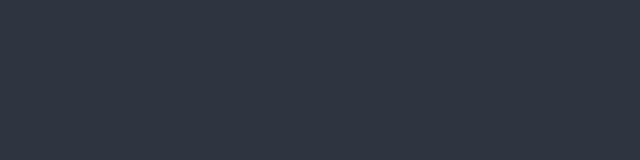
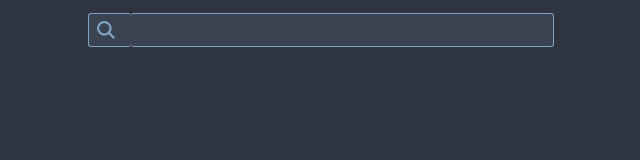
Before and after one commit to Findoss/New-tab-bookmarks, a browser extension: page source/index.html in a window 1280 px wide. Shown: the whole page, without its empty margins (319-959 px from the left). Drawn offline with Linux system fonts and the light colour scheme; files whose address does not match are found by name.

Commit message:
move src files

```diff
--- /dev/null
+++ b/source/index.css
@@ -0,0 +1,187 @@
+:root {
+  --nord0: #2e3440;
+  --nord1: #3b4252;
+  --nord2: #434c5e;
+  --nord3: #4c566a;
+  --nord4: #d8dee9;
+  --nord5: #e5e9f0;
+  --nord6: #eceff4;
+  --nord7: #8fbcbb;
+  --nord8: #88c0d0;
+  --nord9: #81a1c1;
+  --nord10: #5e81ac;
+  --nord11: #bf616a;
+  --nord12: #d08770;
+  --nord13: #ebcb8b;
+  --nord14: #a3be8c;
+  --nord15: #b48ead;
+}
+
+::-webkit-scrollbar {
+  width: 10px;
+  background-color: var(--nord1);
+}
+
+::-webkit-scrollbar-thumb {
+  background: var(--nord3);
+}
+
+::-webkit-scrollbar-thumb:window-inactive {
+  background: var(--nord3);
+}
+
+body {
+  padding: 0;
+  margin: 0;
+  background-color: var(--nord0);
+  font-family: "Iosevka", Arial, Helvetica, sans-serif;
+}
+
+a {
+  display: block;
+  margin-left: -9px;
+  padding: 3px 8px;
+  white-space: nowrap;
+  color: var(--nord6);
+  text-decoration: none;
+}
+
+a:hover {
+  background-color: var(--nord4);
+  color: var(--nord0);
+}
+
+ul {
+  list-style: none;
+  color: var(--nord6);
+  padding-left: 20px;
+}
+
+h2 {
+  padding: 0;
+  margin: 0;
+  margin-top: 8px;
+}
+
+.form-search {
+  display: flex;
+  position: fixed;
+  top: 0;
+  width: 100%;
+  height: 60px;
+  justify-content: center;
+  align-items: center;
+  background-color: var(--nord0);
+  z-index: 9;
+}
+
+.icon-search {
+  width: 32px;
+  height: 32px;
+  padding-right: 10px;
+  border-left: 1px solid var(--nord3);
+  border-top: 1px solid var(--nord3);
+  border-bottom: 1px solid var(--nord3);
+  border-right: 0px solid var(--nord3);
+  border-radius: 3px;
+  background-color: var(--nord1);
+  background-size: 18px;
+  background-position: 8px center;
+  background-repeat: no-repeat;
+  background-image: url(./images/search.svg);
+  order: 1;
+}
+
+.input-search {
+  width: 33%;
+  height: 32px;
+  padding: 0;
+  color: var(--nord6);
+  outline: none;
+  text-align: center;
+  background-color: var(--nord1);
+  border-left: 0px solid var(--nord3);
+  border-top: 1px solid var(--nord3);
+  border-bottom: 1px solid var(--nord3);
+  border-right: 1px solid var(--nord3);
+  border-radius: 3px;
+  font-size: 20px;
+  font-family: "Iosevka", Arial, Helvetica, sans-serif;
+  order: 2;
+}
+
+.input-search:focus {
+  border-top: 1px solid var(--nord9);
+  border-bottom: 1px solid var(--nord9);
+  border-right: 1px solid var(--nord9);
+}
+
+.input-search:focus + .icon-search {
+  border-left: 1px solid var(--nord9);
+  border-top: 1px solid var(--nord9);
+  border-bottom: 1px solid var(--nord9);
+}
+
+#bookmarks {
+  display: flex;
+  justify-content: center;
+  align-items: start;
+  align-content: start;
+  flex-wrap: wrap;
+  margin-top: 60px;
+  width: calc(100% - 20px);
+  height: calc(100vh - 100px);
+}
+
+#bookmarks > ul {
+  width: 230px;
+  height: 350px;
+  margin: 6px;
+  border: 1px solid var(--nord3);
+  border-radius: 3px;
+  background-color: var(--nord1);
+  overflow-x: hidden;
+  overflow-y: auto;
+}
+
+#bookmarks ul li {
+  position: relative;
+}
+
+#bookmarks ul li .folder {
+  font-size: 12pt;
+  font-weight: normal;
+  margin-left: -9px;
+  padding-left: 18px;
+  white-space: nowrap;
+  cursor: pointer;
+}
+
+.folder {
+  background-image: url(./images/folder-opened.svg);
+  background-repeat: no-repeat;
+  background-position: left center;
+  background-size: 14px;
+}
+
+
+.hide .folder {
+  background-image: url(./images/folder.svg);
+}
+
+.hide li:not(:first-child) {
+  display: none;
+}
+
+.options {
+  position: absolute;
+  right: 0;
+  top: 0;
+  height: 20px;
+  width: 20px;
+  background-image: url(./images/options.svg);
+  background-repeat: no-repeat;
+  background-position: left center;
+  background-size: 18px;
+  cursor: pointer;
+}
--- a/source/new_tab/index.html
+++ b/source/index.html
@@ -6,6 +6,10 @@
     <script src="index.js"></script>
   </head>
   <body>
+    <form action="#" class="form-search">
+      <input class="input-search" type="text" id="search" autofocus />
+      <span class="icon-search"></span>
+    </form>
     <ul id="bookmarks"></ul>
   </body>
 </html>
--- a/source/new_tab/index.css
+++ /dev/null
@@ -1,101 +0,0 @@
-:root {
-  --nord-1: #292e38;
-  --nord0: #2e3440;
-  --nord1: #3b4252;
-  --nord2: #434c5e;
-  --nord3: #4c566a;
-  --nord4: #d8dee9;
-  --nord5: #e5e9f0;
-  --nord6: #eceff4;
-  --nord7: #8fbcbb;
-  --nord8: #88c0d0;
-  --nord9: #81a1c1;
-  --nord10: #5e81ac;
-  --nord11: #bf616a;
-  --nord12: #d08770;
-  --nord13: #ebcb8b;
-  --nord14: #a3be8c;
-  --nord15: #b48ead;
-}
-
-::-webkit-scrollbar {
-  width: 10px;
-  background-color: var(--nord-1);
-}
-
-::-webkit-scrollbar-thumb {
-  background: var(--nord3);
-}
-
-::-webkit-scrollbar-thumb:window-inactive {
-  background: var(--nord3);
-}
-
-* {
-  margin: 0px;
-  padding: 0px;
-  outline: none;
-  box-sizing: border-box;
-}
-
-body {
-  margin: 0px auto;
-  background-color: var(--nord0);
-  color: var(--nord6);
-}
-
-a {
-  display: block;
-  margin-left: -9px;
-  padding: 3px 8px;
-  white-space: nowrap;
-  color: var(--nord6);
-  text-decoration: none;
-}
-
-a:hover {
-  background-color: var(--nord4);
-  color: var(--nord0);
-}
-
-img {
-  margin-bottom: -3px;
-  padding-right: 3px;
-}
-
-#bookmarks ul {
-  margin-left: 25px;
-  list-style: none;
-}
-
-#bookmarks > ul {
-  display: inline-block;
-  width: 300px;
-  height: 400px;
-  overflow-x: hidden;
-  overflow-y: auto;
-  margin: 4px 5px;
-  padding: 3px 5px 0px 16px;
-  border: 1px solid var(--nord3);
-  cursor: pointer;
-}
-
-#bookmarks ul li h2 {
-  font-size: 12pt;
-  font-weight: normal;
-  margin-left: -9px;
-  padding-left: 18px;
-  white-space: nowrap;
-  background-image: url(../images/folder.svg);
-  background-repeat: no-repeat;
-  background-position: left center;
-  background-size: 14px;
-}
-
-/* .hide li:not(:first-child) {
-  filter: blur(3px);
-} */
-
-.hide li:not(:first-child) {
-  display: none;
-}
```
Also changed, not shown: source/manifest.json.
